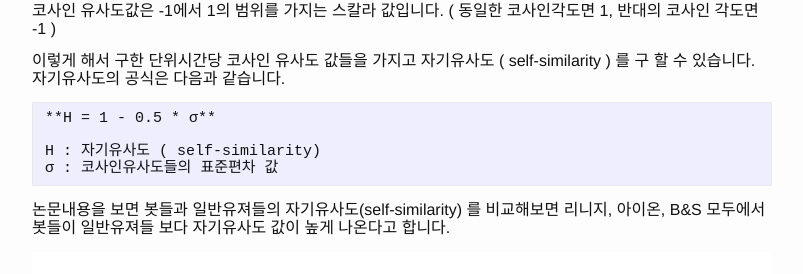
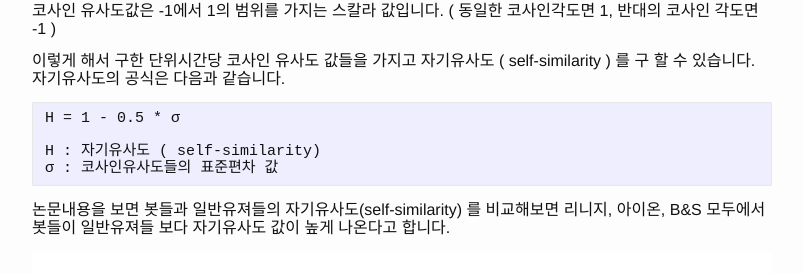
Before and after one commit to battlecook/battlecook.github.io, a Jekyll site: the page built from _posts/2021-02-10-You-are-a-game-bot-self-similarity.md, in a window 1280 px wide and 900 px high, scrolled down 1235 px. Shown: the part 150-424 px from the top of the window, without its empty margins (238-1041 px from the left). Built offline with Jekyll 4.4.1, drawn with Linux system fonts in a browser that asks for light colours; comment, search, counter and statistics services are not loaded.

Commit message:
자기유사도 공식

````diff
--- a/_posts/2021-02-10-You-are-a-game-bot-self-similarity.md
+++ b/_posts/2021-02-10-You-are-a-game-bot-self-similarity.md
@@ -48,7 +48,7 @@ similarity between two vectors is defined as follows:
 이렇게 해서 구한 단위시간당 코사인 유사도 값들을 가지고 자기유사도 ( self-similarity ) 를 구 할 수 있습니다. 자기유사도의 공식은 다음과 같습니다.
 
 ```
-**H = 1 - 0.5 * σ**
+H = 1 - 0.5 * σ
 
 H : 자기유사도 ( self-similarity)
 σ : 코사인유사도들의 표준편차 값
````
